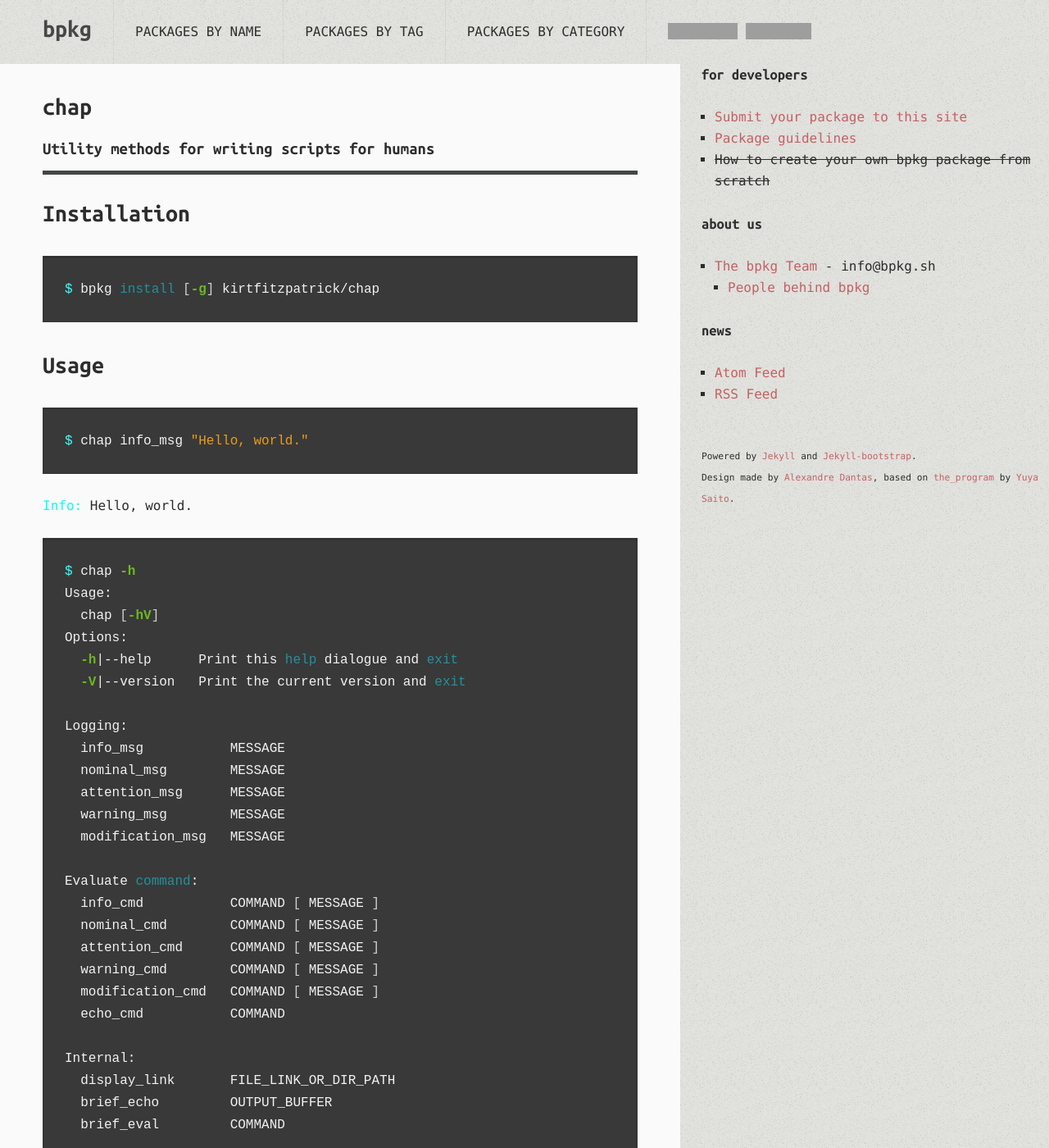
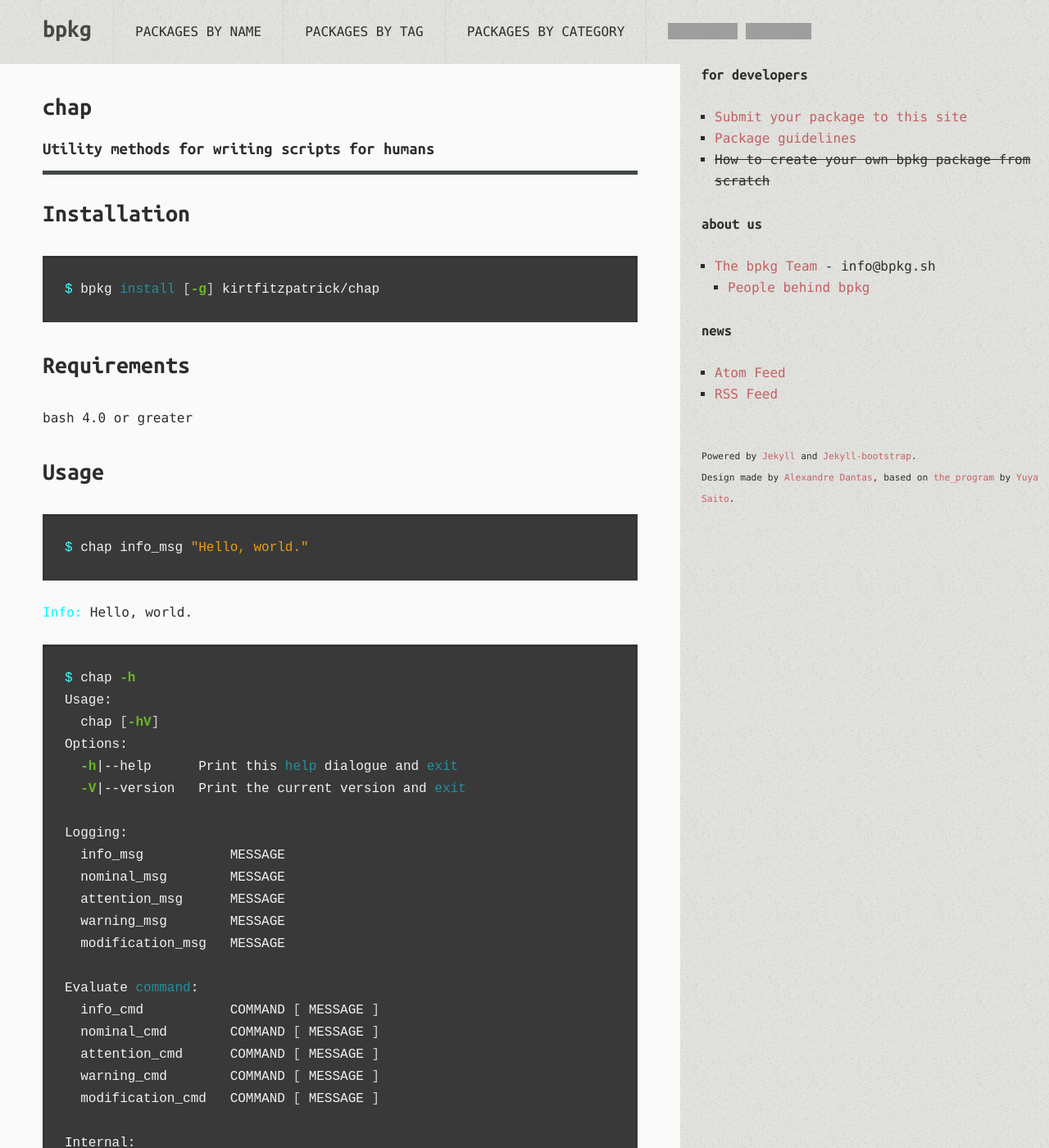
Before and after one commit to bpkg/bpkg.github.io, a Jekyll site: the page built from _posts/2021-05-06-chap.md, in a window 1280 px wide and 1400 px high. Shown: the whole window at 82% size. Built offline with Jekyll 4.4.1, drawn with Linux system fonts in a browser that asks for light colours; comment, search, counter and statistics services are not loaded; some of the changed text lies outside the part shown; grey boxes are pictures that could not be loaded.

Commit message:
moved echo_cmd to the correct category on the chap post

```diff
--- a/_posts/2021-05-06-chap.md
+++ b/_posts/2021-05-06-chap.md
@@ -10,6 +10,9 @@ tags: [color, bash, utility, utils, library]
 {% highlight bash %}
 $ bpkg install [-g] kirtfitzpatrick/chap
 {% endhighlight %}
+
+## Requirements
+bash 4.0 or greater
 
 ## Usage
 
@@ -40,9 +43,9 @@ Evaluate command:
   attention_cmd      COMMAND [ MESSAGE ]
   warning_cmd        COMMAND [ MESSAGE ]
   modification_cmd   COMMAND [ MESSAGE ]
-  echo_cmd           COMMAND
 
 Internal:
+  echo_cmd           COMMAND
   display_link       FILE_LINK_OR_DIR_PATH
   brief_echo         OUTPUT_BUFFER
   brief_eval         COMMAND
```
